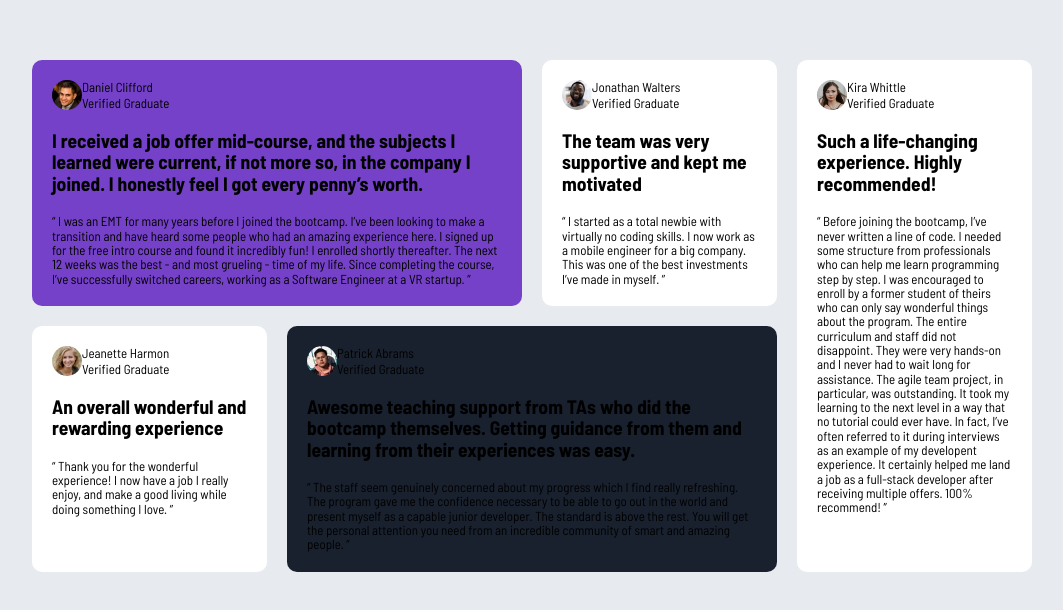
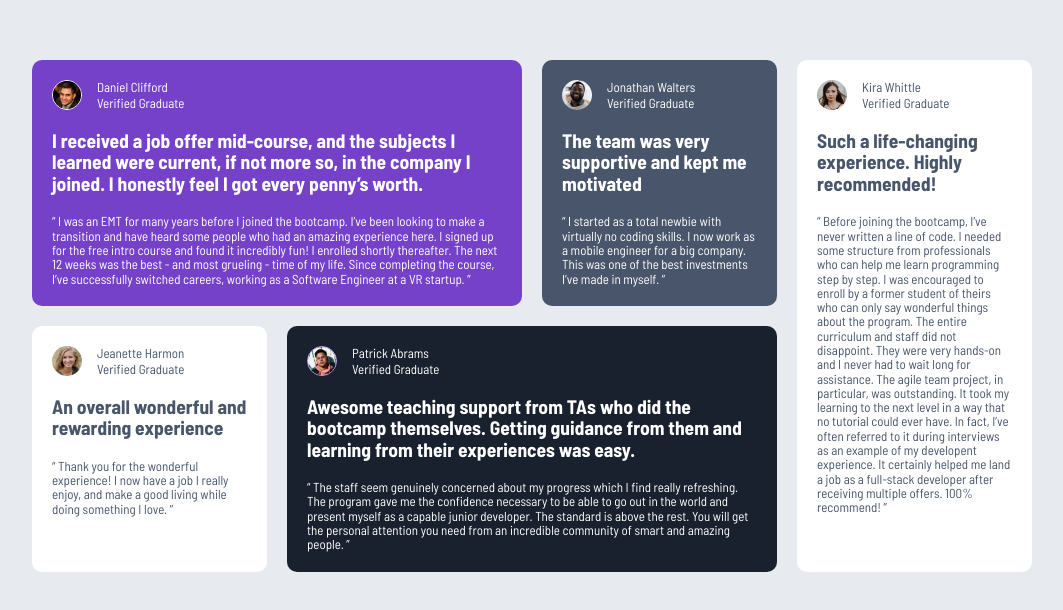
Before and after one commit to ItsThankK/testimonials-grid-section, a plain HTML site: page index.html in a window 1280 px wide. Shown: the part 140-750 px from the top of the page, without its empty margins (108-1171 px from the left). Drawn offline with Linux system fonts and the light colour scheme.

Commit message:
finish bg and color styles

```diff
--- a/style.css
+++ b/style.css
@@ -36,7 +36,7 @@ body {
   font-family: var(--ff-barlow);
   line-height: 1.1;
   background-color: var(--clr-grey-100);
-  /* color: var(--clr-white); */
+  color: var(--clr-white);
 }
 
 img {
@@ -77,9 +77,18 @@ img {
   background-color: var(--clr-purple-500);
 }
 
+.card:nth-child(2) {
+  background-color: var(--clr-grey-500);
+}
+
 .card:nth-child(4) {
   grid-column: span 2;
   background-color: var(--clr-dark-blue);
+}
+
+.card:nth-child(3),
+.card:nth-child(5) {
+  color: var(--clr-grey-500);
 }
 
 .card:last-child {
@@ -87,15 +96,15 @@ img {
   grid-row: 1 / 3;
 }
 
-.card__profile,
-.card__profile-credentials {
+.card__profile {
   display: flex;
+  gap: 1.5rem;
 }
 
 .card__profile-credentials {
+  display: flex;
   flex-direction: column;
   justify-content: space-between;
-
 }
 
 .card__profile-img-box {
@@ -104,3 +113,12 @@ img {
   border-radius: 50%;
   overflow: hidden;
 }
+
+/* Exception */
+.card__profile-img-box[data-ring="clr-white"] {
+  border: 0.15rem solid var(--clr-white);
+}
+
+.card__profile-img-box[data-ring="clr-purple"] {
+  border: 0.15rem solid var(--clr-purple-300);
+}
```
